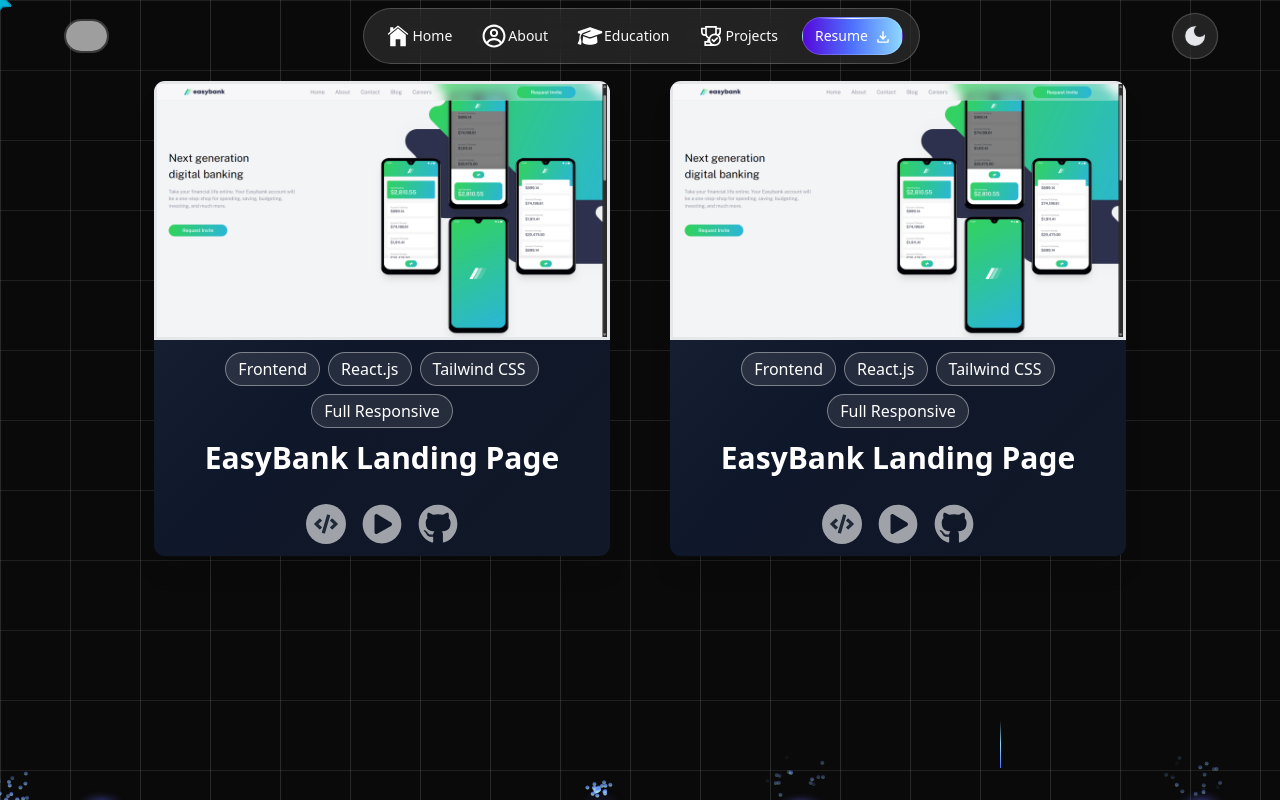
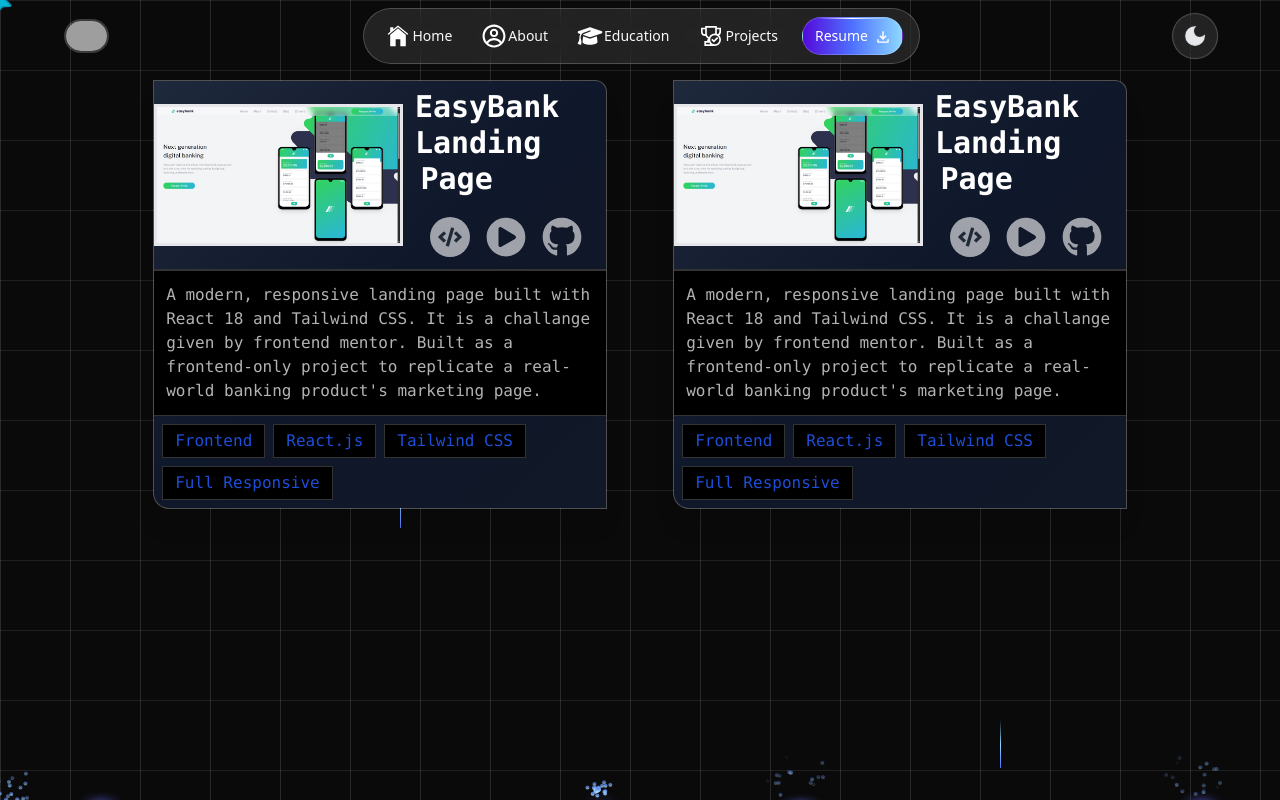
Before and after one commit to Ten-T-Tonmoy/TNMT-Next-TS, a Next.js app: page /projects in a window 1280 px wide. Built offline with nearby package versions, Linux system fonts and the light colour scheme; grey boxes are pictures that could not be loaded.

Commit message:
ui refact

```diff
--- a/app/about/About.tsx
+++ b/app/about/About.tsx
@@ -1,6 +1,8 @@
 "use client";
 import React from "react";
 import CodeBlock from "./CodeCard";
+import gif from "../../public/photos/back-end-developer.png";
+import Image from "next/image";
 
 const About = () => {
   return (
@@ -15,9 +17,19 @@
       >
         About Me
       </h1>
-      <div className="flex flex-col md:flex-row items-center justify-center w-full">
+      <div
+        className="flex flex-col md:flex-row items-center
+       justify-center w-full"
+      >
         <CodeBlock />
-        <CodeBlock />
+        {/* <CodeBlock /> */}
+        <div
+          className="h-full justify-self-center  flex flex-col items-center
+           mt-10 md:mt-8 gap-8
+        p-2 w-[88vw] md:max-w-[38vw]"
+        >
+          <Image src={gif} alt={""} />
+        </div>
       </div>
     </div>
   );
--- a/app/about/CodeCard.tsx
+++ b/app/about/CodeCard.tsx
@@ -25,10 +25,11 @@
   return (
     <>
       <div
-        className="h-full justify-self-center  flex flex-col items-center mt-10 md:mt-8 gap-8 text-white
+        className="h-full justify-self-center  flex flex-col items-center mt-10
+        md:mt-8 gap-8 text-white
         p-2 w-[88vw] md:max-w-[38vw]"
       >
-        <div className="md:w-[90%]">
+        <div className="md:w-[90%] ">
           {/* header */}
           <div className="bg-gray-800 relative rounded-t-lg p-3 flex items-center space-x-2">
             <div className="w-3 h-3 bg-red-500 rounded-full"></div>
--- a/app/edu/TimeStamp.tsx
+++ b/app/edu/TimeStamp.tsx
@@ -18,6 +18,11 @@
          to-gray-900 shadow-2xl border-2 w-full border-transparent bg-clip-padding
           relative p-6 mx-auto md:w-[35vw] font-semibold rounded-xl flex flex-col justify-center gap-2"
         >
+          <FaGraduationCap
+            className="text-[100px] absolute -rotate-12 bottom-2
+          right-2  md:text-[150]  text-blue-400/20"
+          />
+
           <span
             className="absolute inset-x-0 w-full mx-auto top-0
            bg-gradient-to-r from-transparent via-pr1 to-transparent h-[2px]"
@@ -73,6 +78,10 @@
          relative p-6 mx-auto md:w-[35vw] font-semibold rounded-xl flex
           flex-col justify-center gap-4"
         >
+          <FaGraduationCap
+            className="text-[100px] absolute -rotate-12 bottom-2
+          right-2  md:text-[150]  text-blue-400/20"
+          />
           <span
             className="absolute inset-x-0 w-full mx-auto top-0
           bg-gradient-to-r from-transparent via-pr1 to-transparent h-[2px]"
@@ -130,6 +139,10 @@
         shadow-2xl border-2 w-full border-transparent bg-clip-padding p-6 relative mx-auto
          md:w-[35vw] font-semibold rounded-xl flex flex-col justify-center gap-4"
         >
+          <FaGraduationCap
+            className="text-[100px] absolute -rotate-12 bottom-2
+          right-2  md:text-[150]  text-blue-400/20"
+          />
           <span
             className="absolute inset-x-0 w-full mx-auto top-0 bg-gradient-to-r
           from-transparent via-pr1 to-transparent h-[2px]"
--- a/app/edu/page.tsx
+++ b/app/edu/page.tsx
@@ -1,7 +1,33 @@
-// import { redirect } from "next/navigation";
-import Education from "./Education";
+import React from "react";
+import GridBackground from "../home/Grid";
+import { BackgroundBeamsWithCollision } from "../../components/ui/TopDropHero";
+import { TimeStamp } from "./TimeStamp";
+//pages
+import NavbarTop from "../Misc/Navbar";
+// import Education from "./edu/Education"; its better not to ship sometimes
+// import Outro from "../outro/Outro";
+import { Footer } from "../outro/Outro";
 
-export default function AboutPage() {
-  // redirect("/notfound");
-  return <Education />;
-}
+const eduPage = () => {
+  return (
+    <div className="h-[100vh] w-[100vw] ">
+      <BackgroundBeamsWithCollision>
+        <div
+          className=" w-[100vw] h-full overflow-y-scroll overflow-x-hidden
+         dark:bg-neutral-950"
+        >
+          <GridBackground />
+          <NavbarTop />
+          {/* -------------main contents------------ */}
+          <div className="mt-20">
+            <TimeStamp />
+          </div>
+
+          <Footer />
+        </div>
+      </BackgroundBeamsWithCollision>
+    </div>
+  );
+};
+
+export default eduPage;
--- a/app/projects/ProjectCards.tsx
+++ b/app/projects/ProjectCards.tsx
@@ -6,7 +6,10 @@
 
 const ProjectCards = () => {
   return (
-    <div className="min-h-screen grid md:grid-cols-2 gap-2 sm:w-[80%] mx-auto py-20">
+    <div
+      className="min-h-screen grid md:grid-cols-2 gap-4
+    sm:w-[80%] mx-auto py-20"
+    >
       <Cards />
       <Cards />
     </div>
@@ -41,14 +44,13 @@
     <>
       {/* main Card   font goes here!!!!*/}
       <div
-        className="relative flex h-fit justify-self-center  flex-col items-start  w-[90%] mx-auto
-            justify-end overflow-hidden rounded-xl  border border-gray-800
+        className="font-mono relative flex h-fit justify-self-center  flex-col items-start  w-[90%] mx-auto
+            justify-end overflow-hidden rounded-tr-xl  border border-gray-100/30
              bg-gradient-to-br from-slate-800 via-slate-900
-             to-gray-900
-             border-transparent bg-clip-padding    shadow-xl"
+             to-gray-900   bg-clip-padding  rounded-bl-2xl  shadow-xl"
       >
+        <div className="w-full flex flex-row justify-center items-center gap-1">
           {/* photo ---->  title -----> tags ----->  divIconLinks*/}
-        <div className="w-full flex flex-col justify-center items-center gap-1">
           <div className="w-full overflow-hidden">
             <Image
               className=" border-[3px]   w-full h-fit transition-transform
@@ -60,30 +62,15 @@
               sizes="100vw"
             />
           </div>
-
-          {/* tags  */}
-          <div className="flex gap-2 mt-2 w-full flex-wrap justify-center items-center">
-            {projects[0].tags.map((el, idx) => (
-              <div
-                className="
-              bg-gray-200/10 p-1 px-3 rounded-3xl border border-white/40
-
-              "
-                key={idx}
-              >
-                {el}
-              </div>
-            ))}
-          </div>
+          {/* -------------------------right side--------------------- */}
+          <div className="flex flex-col w-[80%]">
             <h1
-            className="relative p-2  mdt:max-w-[50%] z-15  text-2xl md:text-3xl
-            md:text-end font-bold text-white text-center "
+              className="relative p-2  md:max-w-[50%] z-15  text-xl md:text-3xl
+             font-bold text-white md:text-center text-center "
             >
               {projects[0].title}
             </h1>
-          <p className=" text-normal text-justify px-4 text-slate-500">
-            {/* {projects[0].description} */}
-          </p>
+
             {/* link buttons */}
             <div className="w-full flex justify-center items-center gap-4 my-3 ">
               <FaCode
@@ -99,6 +86,7 @@
               ease-in-out cursor-pointer rounded-full text-white/60 hover:text-white "
               />
             </div>
+          </div>
 
           {/* <button
             className="rounded-lg border mx-auto cursor-none
@@ -107,6 +95,35 @@
             Documantation {">>>"}
           </button> */}
         </div>
+
+        {/* ------------------lower part---------------------- */}
+
+        <div>
+          {/* ------------desc------------------- */}
+          <div
+            className=" p-3 bg-black border-y-2 text-white/70
+          border-b border-white/20 "
+          >
+            {projects[0].description}
+          </div>
+          {/* tags  */}
+          <div
+            className="flex gap-2 p-2 w-full flex-wrap
+           items-center"
+          >
+            {projects[0].tags.map((el, idx) => (
+              <div
+                className="text-blue-700
+              bg-black p-1 px-3 border border-white/20
+
+              "
+                key={idx}
+              >
+                {el}
+              </div>
+            ))}
+          </div>
+        </div>
       </div>
     </>
   );
--- a/components/ui/ResNavbar.tsx
+++ b/components/ui/ResNavbar.tsx
@@ -27,7 +27,7 @@
       className={cn(
         "flex w-[92%] gap-2 md:gap-8 md:w-[90%] fixed top-2 inset-x-0 mx-auto z-[40]  items-center justify-between ",
 
-        className
+        className,
       )}
     >
       <Image
@@ -40,10 +40,10 @@
       {/* main nav items  */}
       <div
         className={cn(
-          "flex items-center gap-2 px-4 md:gap-4  py-2",
+          "flex items-center gap-2 px-4 md:gap-4 left-[50vw] py-2",
           "border border-transparent dark:border-white/[0.2] rounded-full",
           "backdrop-blur-md bg-white/10 border border-white/20   ",
-          className
+          className,
         )}
       >
         {navItems.map((navItem, idx) => (
@@ -52,7 +52,7 @@
             href={navItem.link}
             className={cn(
               "relative flex items-center md:px-2 hover:bg-white/40 p-2 rounded-full   space-x-1 text-neutral-50 dark:text-neutral-50",
-              "hover:text-neutral-500 hover:scale-150 md:hover:scale-125 transition-all duration-200 ease-in-out dark:hover:text-neutral-300"
+              "hover:text-neutral-500 hover:scale-150 md:hover:scale-125 transition-all duration-200 ease-in-out dark:hover:text-neutral-300",
             )}
           >
             <span className="block scale-125 text-white">{navItem.icon}</span>
--- a/components/ui/timeline.tsx
+++ b/components/ui/timeline.tsx
@@ -34,7 +34,7 @@
     >
       <div className="max-w-7xl mx-auto py-4 px-4 md:px-8 lg:px-10">
         <h1
-          className="text-3xl md:text-5xl text-center md:text-start
+          className="text-3xl md:text-5xl ml-[4vw] text-start
         font-extrabold text-white mb-4"
         >
           My Academic Journey So Far...
@@ -48,7 +48,10 @@
             key={index}
             className="flex justify-start pt-5 md:pt-10 md:gap-5"
           >
-            <div className="sticky flex flex-col md:flex-row z-40 items-center top-40 self-start max-w-xs lg:max-w-sm md:w-full">
+            <div
+              className="sticky flex flex-col md:flex-row z-40
+             items-center top-40 self-start max-w-xs lg:max-w-sm md:w-full"
+            >
               <div
                 className="h-6 w-6 absolute left-3 md:left-3  rounded-full
                bg-white/20 border-2 border-pr1 flex items-center justify-center"
```
Also changed, not shown: app/terminal/page.tsx (added), public/photos/back-end-developer.png (added), 1 other file (tests, documents, lock files or other folders). Lines whose indentation alone changed are shown as unchanged.
